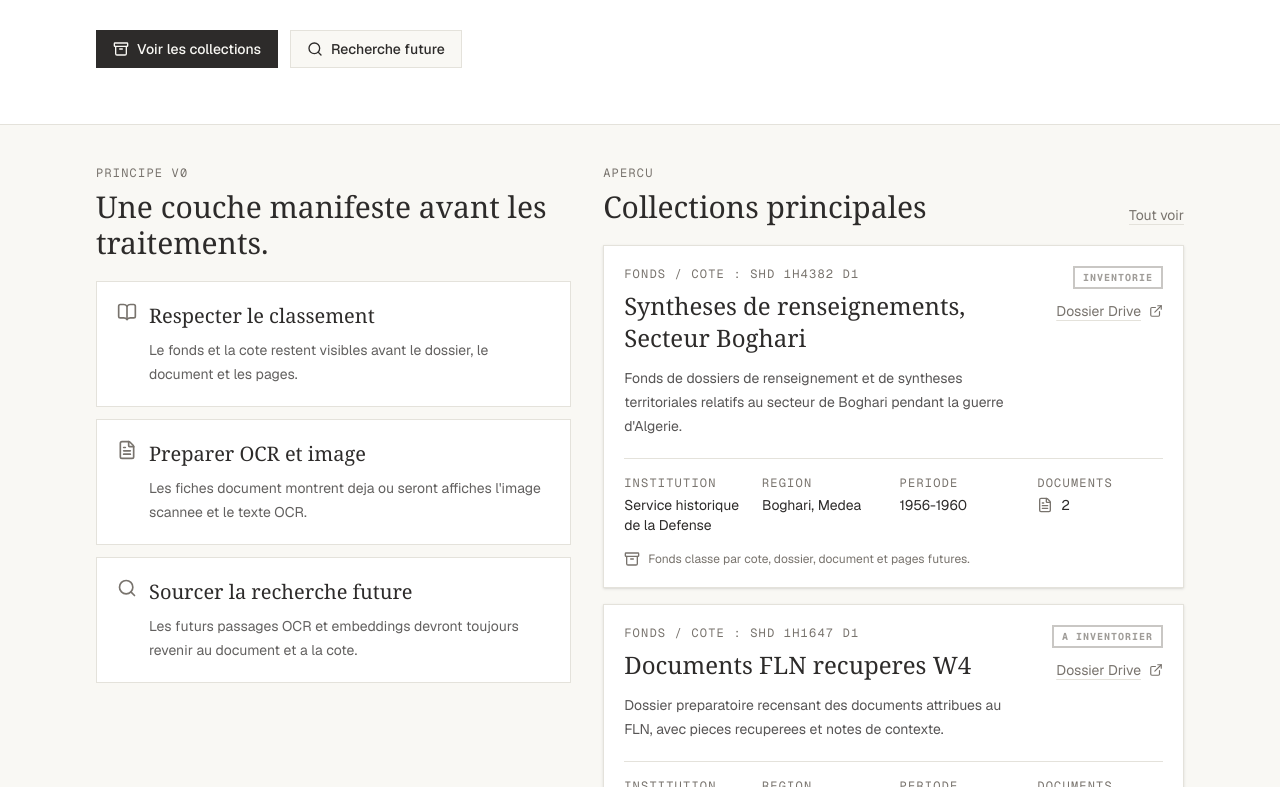
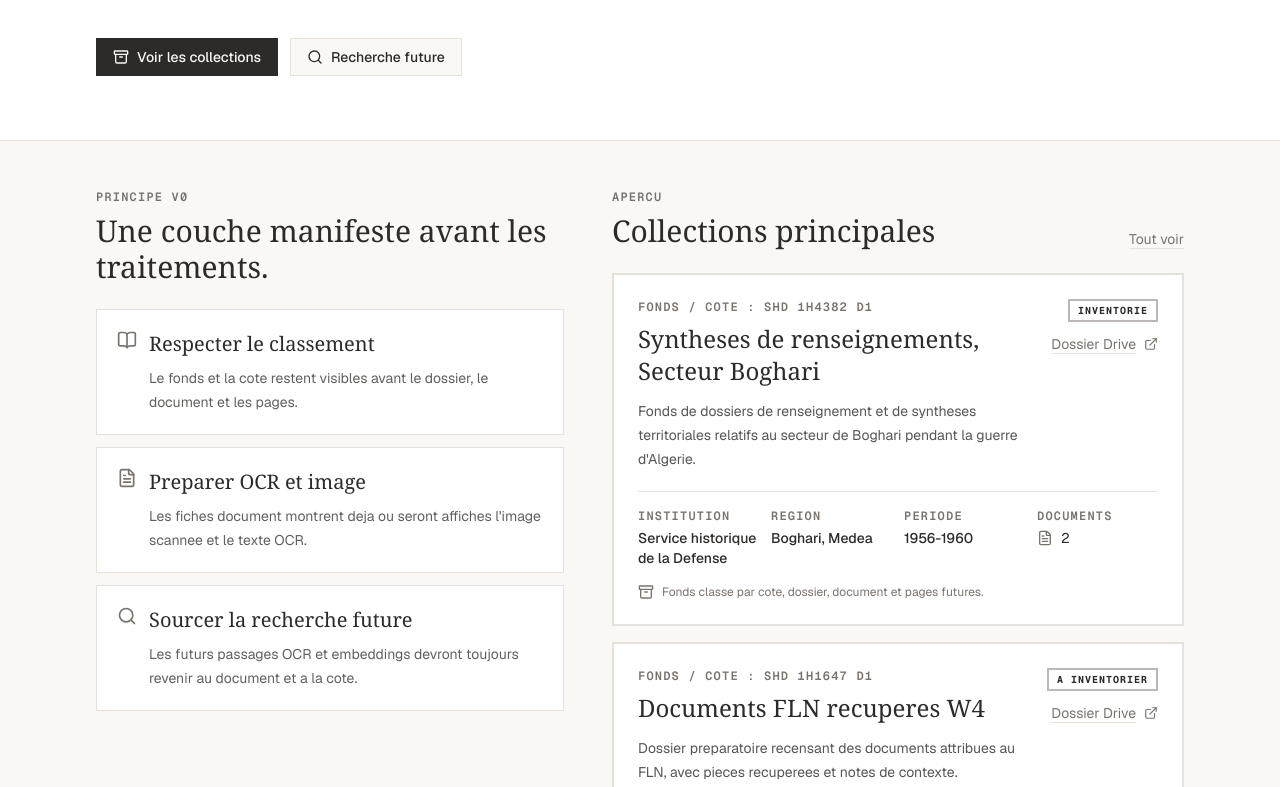
Before and after one commit to franzbib/archives-algerie, a Next.js app: page / in a window 1280 px wide. Shown: the part 553-1340 px from the top of the page. Built offline with nearby package versions, Linux system fonts and the light colour scheme.

Commit message:
UI: Harmonize spacing, titles, metadata blocks, and card readability

```diff
--- a/src/app/collections/[id]/page.tsx
+++ b/src/app/collections/[id]/page.tsx
@@ -64,12 +64,12 @@ export default async function CollectionPage({
         </div>
       </div>
 
-      <section className="mx-auto max-w-6xl px-6 py-10 lg:px-8">
+      <section className="mx-auto max-w-6xl px-6 py-12 lg:px-8">
         <div className="border border-paper-border bg-paper p-6 shadow-sm md:p-8">
           <div className="flex flex-col gap-6 lg:flex-row lg:items-start lg:justify-between">
             <div className="max-w-3xl">
               <div className="flex flex-wrap items-center gap-3">
-                <p className="font-mono text-xs uppercase tracking-widest text-warm">
+                <p className="font-mono text-xs font-semibold uppercase tracking-widest text-warm">
                   Fonds / cote : {displayValue(collection.archiveReference)}
                 </p>
                 <StatusBadge variant={statusVariant(collection.status)}>
@@ -103,8 +103,8 @@ export default async function CollectionPage({
 
       <section className="mx-auto grid max-w-6xl gap-8 px-6 lg:grid-cols-[1fr_320px] lg:px-8">
         <div className="space-y-8">
-          <section className="border border-paper-border bg-paper p-6">
-            <p className="font-mono text-xs uppercase tracking-widest text-warm">
+          <section className="border border-paper-border bg-paper p-6 md:p-8">
+            <p className="font-mono text-xs font-semibold uppercase tracking-widest text-warm">
               Resume
             </p>
             <p className="mt-3 text-base leading-7 text-foreground/80">
@@ -122,10 +122,10 @@ export default async function CollectionPage({
           </section>
 
           <section>
-            <div className="mb-5 flex items-center gap-3 border-b border-paper-border pb-4">
+            <div className="mb-6 flex items-center gap-3 border-b border-paper-border pb-4">
               <FolderArchive className="h-5 w-5 text-warm" />
               <div>
-                <p className="font-mono text-xs uppercase tracking-widest text-warm">
+                <p className="font-mono text-xs font-semibold uppercase tracking-widest text-warm">
                   Documents rattaches
                 </p>
                 <h2 className="font-serif text-2xl font-medium text-foreground">
@@ -137,11 +137,11 @@ export default async function CollectionPage({
           </section>
         </div>
 
-        <aside className="h-fit border border-paper-border bg-paper p-6">
-          <div className="mb-5 flex items-center gap-3">
+        <aside className="h-fit border border-paper-border bg-paper p-6 md:p-8">
+          <div className="mb-6 flex items-center gap-3">
             <CheckCircle2 className="h-5 w-5 text-warm" />
             <div>
-              <p className="font-mono text-xs uppercase tracking-widest text-warm">
+              <p className="font-mono text-xs font-semibold uppercase tracking-widest text-warm">
                 Etat du traitement
               </p>
               <h2 className="font-serif text-xl font-medium text-foreground">
@@ -190,10 +190,10 @@ function TreatmentItem({
 function MetaItem({ label, value }: { label: string; value: string }) {
   return (
     <div>
-      <dt className="font-mono text-xs uppercase tracking-widest text-warm">
+      <dt className="font-mono text-xs font-semibold uppercase tracking-widest text-warm">
         {label}
       </dt>
-      <dd className="mt-1 text-foreground">{displayValue(value)}</dd>
+      <dd className="mt-1 font-medium text-foreground">{displayValue(value)}</dd>
     </div>
   );
 }
--- a/src/app/collections/page.tsx
+++ b/src/app/collections/page.tsx
@@ -8,8 +8,8 @@ export default function CollectionsPage() {
   return (
     <main className="min-h-screen bg-background">
       <section className="border-b border-paper-border bg-paper/70">
-        <div className="mx-auto max-w-6xl px-6 py-10 lg:px-8">
-          <p className="font-mono text-xs uppercase tracking-widest text-warm">
+        <div className="mx-auto max-w-6xl px-6 py-12 lg:px-8">
+          <p className="font-mono text-xs font-semibold uppercase tracking-widest text-warm">
             Catalogue
           </p>
           <h1 className="mt-2 font-serif text-4xl font-medium text-foreground">
--- a/src/app/documents/[id]/page.tsx
+++ b/src/app/documents/[id]/page.tsx
@@ -56,10 +56,10 @@ export default async function DocumentPage({
         </div>
       </div>
 
-      <section className="mx-auto grid max-w-6xl gap-8 px-6 py-10 lg:grid-cols-[360px_1fr] lg:px-8">
-        <aside className="space-y-5">
-          <div className="border border-paper-border bg-paper p-6 shadow-sm">
-            <p className="font-mono text-xs uppercase tracking-widest text-warm">
+      <section className="mx-auto grid max-w-6xl gap-8 px-6 py-12 lg:grid-cols-[360px_1fr] lg:px-8">
+        <aside className="space-y-6">
+          <div className="border border-paper-border bg-paper p-6 shadow-sm md:p-8">
+            <p className="font-mono text-xs font-semibold uppercase tracking-widest text-warm">
               {document.archiveReference ?? collection.archiveReference}
             </p>
             <h1 className="mt-3 font-serif text-3xl font-medium text-foreground">
@@ -79,7 +79,7 @@ export default async function DocumentPage({
             </div>
           </div>
 
-          <div className="border border-paper-border bg-paper p-6">
+          <div className="border border-paper-border bg-paper p-6 md:p-8">
             <h2 className="font-serif text-xl font-medium text-foreground">
               Metadonnees
             </h2>
@@ -125,11 +125,11 @@ export default async function DocumentPage({
             />
           </div>
 
-          <div className="border border-paper-border bg-paper p-6">
-            <div className="mb-5 flex items-center gap-3">
+          <div className="border border-paper-border bg-paper p-6 md:p-8">
+            <div className="mb-6 flex items-center gap-3">
               <Search className="h-5 w-5 text-warm" />
               <div>
-                <p className="font-mono text-xs uppercase tracking-widest text-warm">
+                <p className="font-mono text-xs font-semibold uppercase tracking-widest text-warm">
                   Preparation recherche sourcee
                 </p>
                 <h2 className="font-serif text-2xl font-medium text-foreground">
@@ -161,10 +161,10 @@ export default async function DocumentPage({
                 ))}
               </div>
             ) : (
-              <p className="border border-dashed border-paper-border bg-background p-5 text-sm text-warm">
+              <div className="border-2 border-dashed border-paper-border bg-paper/30 p-8 text-center text-sm leading-6 text-warm">
                 Aucune page n&apos;est encore decrite. Cette fiche reste un point
                 d&apos;ancrage pour le futur decoupage en pages.
-              </p>
+              </div>
             )}
           </div>
         </section>
@@ -176,10 +176,10 @@ export default async function DocumentPage({
 function MetaItem({ label, value }: { label: string; value: string }) {
   return (
     <div>
-      <dt className="font-mono text-xs uppercase tracking-widest text-warm">
+      <dt className="font-mono text-xs font-semibold uppercase tracking-widest text-warm">
         {label}
       </dt>
-      <dd className="mt-1 text-foreground">{value}</dd>
+      <dd className="mt-1 font-medium text-foreground">{value}</dd>
     </div>
   );
 }
@@ -194,12 +194,12 @@ function Panel({
   text: string;
 }) {
   return (
-    <div className="min-h-64 border border-paper-border bg-paper p-6">
+    <div className="min-h-64 border border-paper-border bg-paper p-6 md:p-8">
       <div className="flex items-center gap-3 text-warm">
         {icon}
         <h2 className="font-serif text-2xl font-medium text-foreground">{title}</h2>
       </div>
-      <div className="mt-6 flex aspect-[4/3] items-center justify-center border border-dashed border-paper-border bg-background p-6 text-center text-sm leading-6 text-warm">
+      <div className="mt-6 flex aspect-[4/3] items-center justify-center border-2 border-dashed border-paper-border bg-paper/30 p-6 text-center text-sm leading-6 text-warm">
         {text}
       </div>
     </div>
--- a/src/app/page.tsx
+++ b/src/app/page.tsx
@@ -20,9 +20,9 @@ export default function Home() {
   return (
     <main className="min-h-screen bg-background">
       <section className="border-b border-paper-border bg-paper">
-        <div className="mx-auto max-w-6xl px-6 py-14 lg:px-8">
+        <div className="mx-auto max-w-6xl px-6 py-16 lg:px-8">
           <div className="max-w-4xl">
-            <p className="font-mono text-xs uppercase tracking-widest text-warm">
+            <p className="font-mono text-xs font-semibold uppercase tracking-widest text-warm">
               Archives historiques scannees sur l&apos;Algerie
             </p>
             <h1 className="mt-4 font-serif text-4xl font-medium tracking-tight text-foreground sm:text-5xl">
@@ -63,10 +63,10 @@ export default function Home() {
         </div>
       </section>
 
-      <section className="mx-auto grid max-w-6xl gap-8 px-6 py-10 lg:grid-cols-[0.9fr_1.1fr] lg:px-8">
-        <div className="space-y-5">
+      <section className="mx-auto grid max-w-6xl gap-12 px-6 py-12 lg:grid-cols-[0.9fr_1.1fr] lg:px-8">
+        <div className="space-y-6">
           <div>
-            <p className="font-mono text-xs uppercase tracking-widest text-warm">
+            <p className="font-mono text-xs font-semibold uppercase tracking-widest text-warm">
               Principe V0
             </p>
             <h2 className="mt-2 font-serif text-3xl font-medium text-foreground">
@@ -93,9 +93,9 @@ export default function Home() {
         </div>
 
         <div>
-          <div className="mb-5 flex items-end justify-between gap-4">
+          <div className="mb-6 flex items-end justify-between gap-4">
             <div>
-              <p className="font-mono text-xs uppercase tracking-widest text-warm">
+              <p className="font-mono text-xs font-semibold uppercase tracking-widest text-warm">
                 Apercu
               </p>
               <h2 className="mt-2 font-serif text-3xl font-medium text-foreground">
--- a/src/app/questionnement/page.tsx
+++ b/src/app/questionnement/page.tsx
@@ -31,8 +31,8 @@ export default function QuestionnementPage() {
       </div>
 
       <section className="border-b border-paper-border bg-paper">
-        <div className="mx-auto max-w-6xl px-6 py-12 lg:px-8">
-          <p className="font-mono text-xs uppercase tracking-widest text-warm">
+        <div className="mx-auto max-w-6xl px-6 py-16 lg:px-8">
+          <p className="font-mono text-xs font-semibold uppercase tracking-widest text-warm">
             Recherche en langage naturel - preparation
           </p>
           <h1 className="mt-3 max-w-4xl font-serif text-4xl font-medium text-foreground md:text-5xl">
@@ -48,7 +48,7 @@ export default function QuestionnementPage() {
         </div>
       </section>
 
-      <section className="mx-auto grid max-w-6xl gap-8 px-6 py-10 lg:grid-cols-[1fr_360px] lg:px-8">
+      <section className="mx-auto grid max-w-6xl gap-8 px-6 py-12 lg:grid-cols-[1fr_360px] lg:px-8">
         <div className="space-y-8">
           <section className="grid gap-4 md:grid-cols-2">
             <InfoCard
@@ -73,9 +73,9 @@ export default function QuestionnementPage() {
             />
           </section>
 
-          <section className="border border-paper-border bg-paper p-6">
-            <div className="mb-5">
-              <p className="font-mono text-xs uppercase tracking-widest text-warm">
+          <section className="border border-paper-border bg-paper p-6 md:p-8">
+            <div className="mb-6">
+              <p className="font-mono text-xs font-semibold uppercase tracking-widest text-warm">
                 Maquette non fonctionnelle
               </p>
               <h2 className="mt-2 font-serif text-2xl font-medium text-foreground">
@@ -102,8 +102,8 @@ export default function QuestionnementPage() {
             </p>
           </section>
 
-          <section className="border border-paper-border bg-paper p-6">
-            <p className="font-mono text-xs uppercase tracking-widest text-warm">
+          <section className="border border-paper-border bg-paper p-6 md:p-8">
+            <p className="font-mono text-xs font-semibold uppercase tracking-widest text-warm">
               Exemple de format attendu
             </p>
             <div className="mt-4 border border-dashed border-paper-border bg-background p-5">
@@ -134,8 +134,8 @@ export default function QuestionnementPage() {
           </section>
         </div>
 
-        <aside className="h-fit border border-paper-border bg-paper p-6">
-          <p className="font-mono text-xs uppercase tracking-widest text-warm">
+        <aside className="h-fit border border-paper-border bg-paper p-6 md:p-8">
+          <p className="font-mono text-xs font-semibold uppercase tracking-widest text-warm">
             Questions possibles
           </p>
           <div className="mt-4 space-y-3">
--- a/src/components/collection-list.tsx
+++ b/src/components/collection-list.tsx
@@ -13,7 +13,7 @@ interface CollectionListProps {
 export function CollectionList({ collections }: CollectionListProps) {
   if (collections.length === 0) {
     return (
-      <div className="border border-dashed border-paper-border bg-paper/60 p-6 text-sm leading-6 text-warm">
+      <div className="border-2 border-dashed border-paper-border bg-paper/30 p-8 text-center text-sm leading-6 text-warm">
         Aucune collection ne correspond à ces critères.
       </div>
     );
@@ -24,11 +24,11 @@ export function CollectionList({ collections }: CollectionListProps) {
       {collections.map((collection) => (
         <article
           key={collection.id}
-          className="border border-paper-border bg-paper p-5 shadow-sm"
+          className="group relative border-2 border-paper-border bg-paper p-6 transition-all hover:-translate-y-0.5 hover:shadow-[4px_4px_0px_#e4e2db] hover:border-warm"
         >
           <div className="flex flex-col gap-5 lg:flex-row lg:items-start lg:justify-between">
             <div className="max-w-3xl">
-              <p className="font-mono text-xs uppercase tracking-widest text-warm">
+              <p className="font-mono text-xs font-semibold uppercase tracking-widest text-warm">
                 Fonds / cote : {collection.archiveReference}
               </p>
               <h2 className="mt-2 font-serif text-2xl font-medium text-foreground">
@@ -65,7 +65,7 @@ export function CollectionList({ collections }: CollectionListProps) {
             <MetaItem label="Region" value={collection.region} />
             <MetaItem label="Periode" value={collection.period} />
             <div>
-              <dt className="font-mono text-xs uppercase tracking-widest text-warm">
+              <dt className="font-mono text-xs font-semibold uppercase tracking-widest text-warm">
                 Documents
               </dt>
               <dd className="mt-1 flex items-center gap-2 text-foreground">
@@ -88,10 +88,10 @@ export function CollectionList({ collections }: CollectionListProps) {
 function MetaItem({ label, value }: { label: string; value: string }) {
   return (
     <div>
-      <dt className="font-mono text-xs uppercase tracking-widest text-warm">
+      <dt className="font-mono text-xs font-semibold uppercase tracking-widest text-warm">
         {label}
       </dt>
-      <dd className="mt-1 text-foreground">{value}</dd>
+      <dd className="mt-1 font-medium text-foreground">{value}</dd>
     </div>
   );
 }
--- a/src/components/document-list.tsx
+++ b/src/components/document-list.tsx
@@ -14,20 +14,19 @@ interface DocumentListProps {
 export function DocumentList({ documents }: DocumentListProps) {
   if (documents.length === 0) {
     return (
-      <div className="border border-dashed border-paper-border bg-paper/60 p-6 text-sm text-warm">
+      <div className="border-2 border-dashed border-paper-border bg-paper/30 p-8 text-center text-sm leading-6 text-warm">
         Aucun document n&apos;est encore rattache a cette collection dans le manifeste.
       </div>
     );
   }
 
   return (
-    <div className="overflow-hidden border border-paper-border bg-paper">
-      <div className="divide-y divide-paper-border">
-        {documents.map((document) => (
-          <article key={document.id} className="p-5">
+    <div className="grid gap-4">
+      {documents.map((document) => (
+        <article key={document.id} className="group relative border-2 border-paper-border bg-paper p-6 transition-all hover:-translate-y-0.5 hover:shadow-[4px_4px_0px_#e4e2db] hover:border-warm">
             <div className="flex flex-col gap-4 lg:flex-row lg:items-start lg:justify-between">
               <div className="max-w-3xl">
-                <p className="font-mono text-xs uppercase tracking-widest text-warm">
+                <p className="font-mono text-xs font-semibold uppercase tracking-widest text-warm">
                   {document.archiveReference ?? document.collectionId}
                   {document.folderTitle ? ` / ${document.folderTitle}` : ""}
                 </p>
@@ -79,14 +78,13 @@ export function DocumentList({ documents }: DocumentListProps) {
             </div>
           </article>
         ))}
-      </div>
     </div>
   );
 }
 
 function Tag({ children }: { children: string }) {
   return (
-    <span className="border border-paper-border/70 bg-sepia px-2 py-1 font-mono text-[10px] uppercase tracking-wide text-warm">
+    <span className="border border-paper-border/70 bg-background px-2 py-1 font-mono text-[10px] font-semibold uppercase tracking-wide text-foreground">
       {children}
     </span>
   );
--- a/src/components/ui/status-badge.tsx
+++ b/src/components/ui/status-badge.tsx
@@ -10,14 +10,14 @@ interface StatusBadgeProps {
 }
 
 export function StatusBadge({ children, variant = "default", icon, className = "" }: StatusBadgeProps) {
-  const baseClasses = "inline-flex items-center gap-1.5 px-2 py-0.5 font-mono text-[10px] font-bold uppercase tracking-widest border-2 bg-transparent mix-blend-multiply";
+  const baseClasses = "inline-flex items-center gap-1.5 px-2 py-0.5 font-mono text-[10px] font-bold uppercase tracking-widest border-2 bg-paper";
 
   const variantClasses = {
-    default: "border-warm/60 text-warm/90",
-    success: "border-emerald-800/50 text-emerald-800/80",
-    warning: "border-amber-800/50 text-amber-800/80",
-    error: "border-red-800/50 text-red-800/80",
-    neutral: "border-warm/40 text-warm/70",
+    default: "border-warm/60 text-warm",
+    success: "border-emerald-800/60 text-emerald-900",
+    warning: "border-amber-800/60 text-amber-900",
+    error: "border-red-800/60 text-red-900",
+    neutral: "border-warm/50 text-foreground",
   };
 
   return (
```
Also changed, not shown: 1 other file (tests, documents, lock files or other folders).
